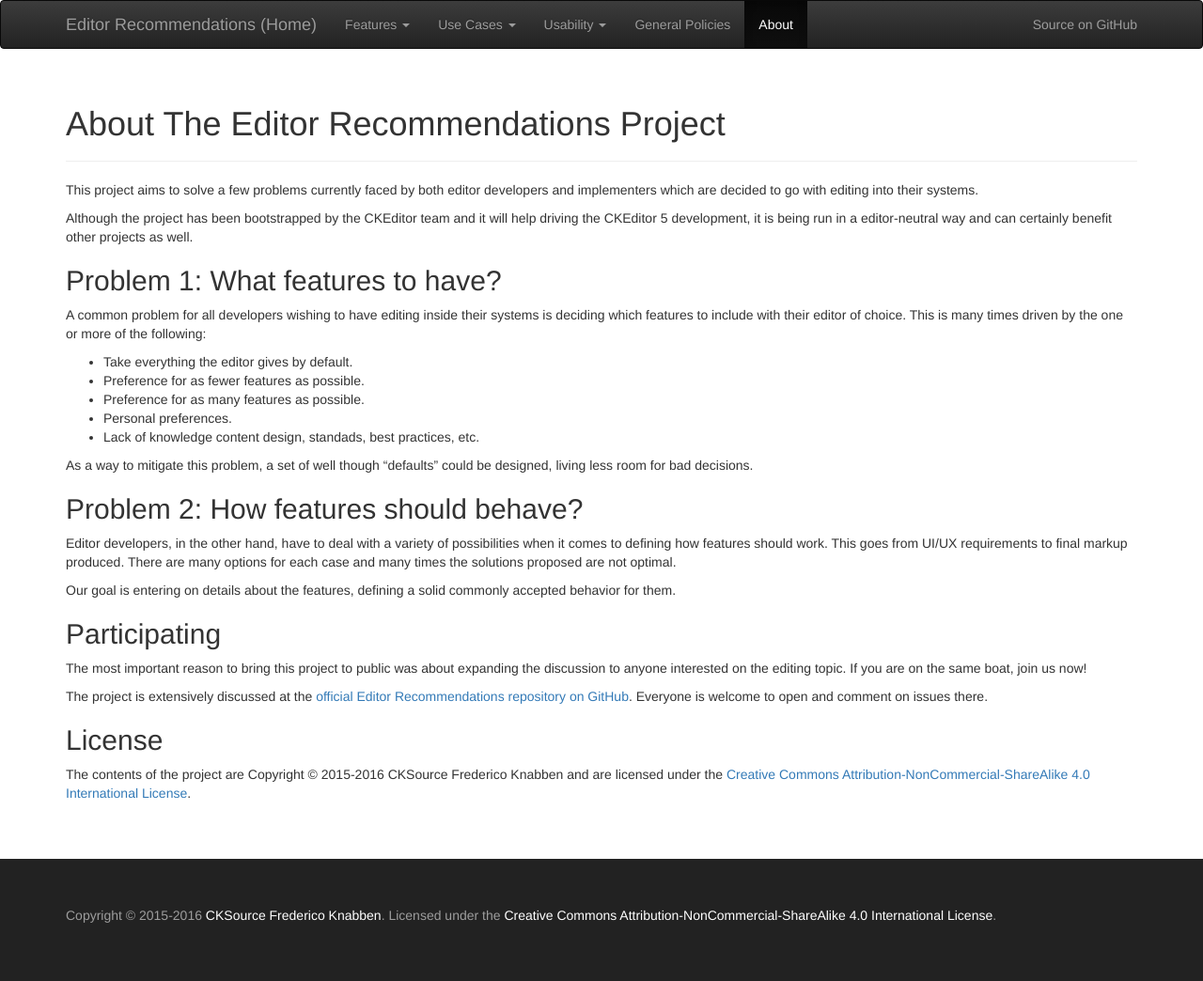
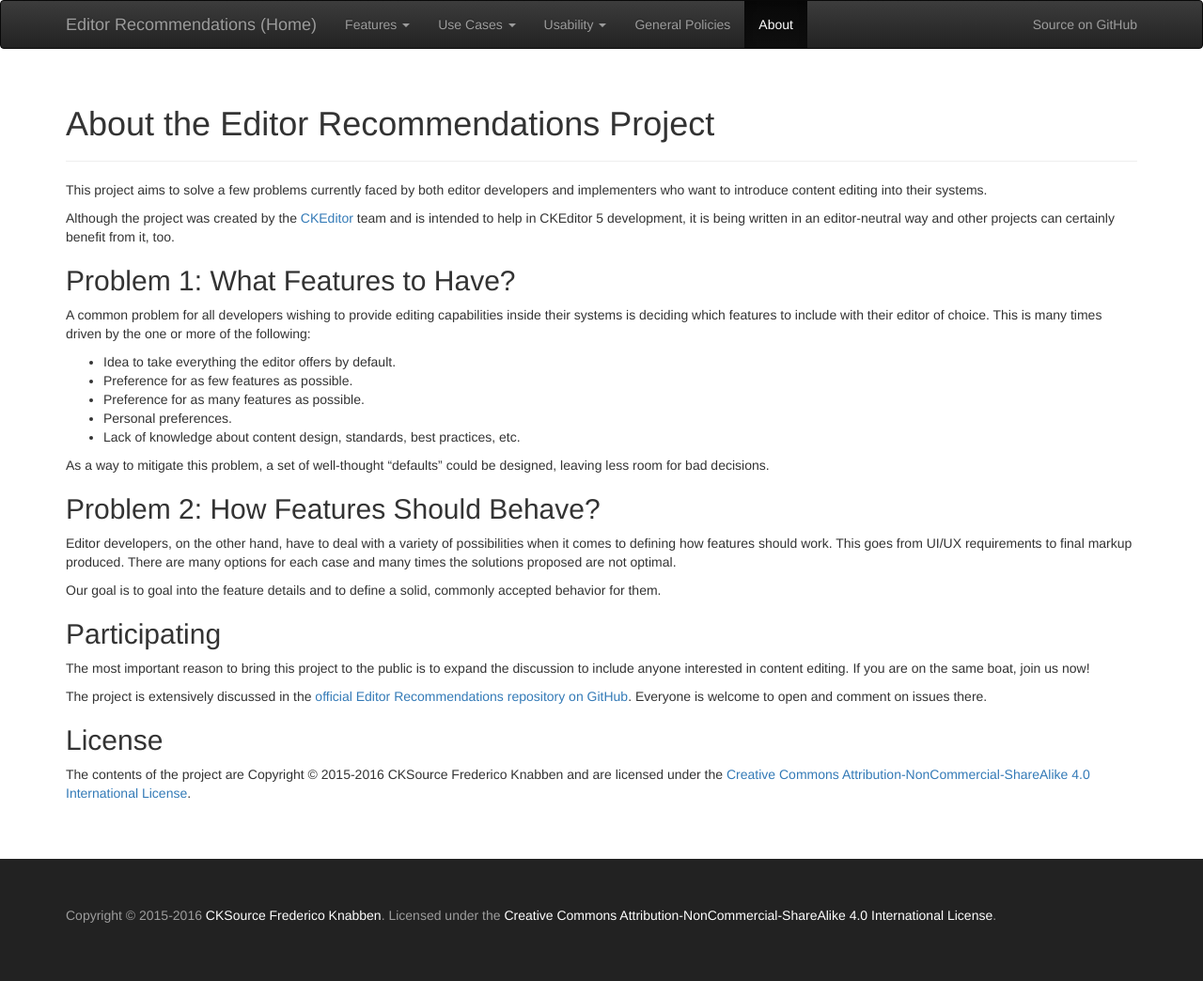
Before and after one commit to ckeditor/editor-recommendations, a Jekyll site: the page built from about/index.md, in a window 1280 px wide. Shown: the whole page at 94% size. Built offline with Jekyll 4.4.1, drawn with Linux system fonts in a browser that asks for light colours; nearby versions of some CDN libraries.

Commit message:
Text corrections, part 1.

```diff
--- a/about/index.md
+++ b/about/index.md
@@ -4,36 +4,37 @@ layout: default
 ---
 
 <div class="page-header">
-	<h1>About The Editor Recommendations Project</h1>
+	<h1>About the Editor Recommendations Project</h1>
 </div>
 
-This project aims to solve a few problems currently faced by both editor developers and implementers which are decided to go with editing into their systems.
+This project aims to solve a few problems currently faced by both editor developers and implementers who want
+to introduce content editing into their systems.
 
-Although the project has been bootstrapped by the CKEditor team and it will help driving the CKEditor 5 development, it is being run in a editor-neutral way and can certainly benefit other projects as well.
+Although the project was created by the [CKEditor](http://ckeditor.com/) team and is intended to help in CKEditor 5 development, it is being written in an editor-neutral way and other projects can certainly benefit from it, too.
 
-## Problem 1: What features to have?
+## Problem 1: What Features to Have?
 
-A common problem for all developers wishing to have editing inside their systems is deciding which features to include with their editor of choice. This is many times driven by the one or more of the following:
+A common problem for all developers wishing to provide editing capabilities inside their systems is deciding which features to include with their editor of choice. This is many times driven by the one or more of the following:
 
- * Take everything the editor gives by default.
- * Preference for as fewer features as possible.
+ * Idea to take everything the editor offers by default.
+ * Preference for as few features as possible.
  * Preference for as many features as possible.
  * Personal preferences.
- * Lack of knowledge content design, standads, best practices, etc.
+ * Lack of knowledge about content design, standards, best practices, etc.
 
-As a way to mitigate this problem, a set of well though "defaults" could be designed, living less room for bad decisions.
+As a way to mitigate this problem, a set of well-thought "defaults" could be designed, leaving less room for bad decisions.
 
-## Problem 2: How features should behave?
+## Problem 2: How Features Should Behave?
 
-Editor developers, in the other hand, have to deal with a variety of possibilities when it comes to defining how features should work. This goes from UI/UX requirements to final markup produced. There are many options for each case and many times the solutions proposed are not optimal.
+Editor developers, on the other hand, have to deal with a variety of possibilities when it comes to defining how features should work. This goes from UI/UX requirements to final markup produced. There are many options for each case and many times the solutions proposed are not optimal.
 
-Our goal is entering on details about the features, defining a solid commonly accepted behavior for them.
+Our goal is to goal into the feature details and to define a solid, commonly accepted behavior for them.
 
 ## Participating
 
-The most important reason to bring this project to public was about expanding the discussion to anyone interested on the editing topic. If you are on the same boat, join us now!
+The most important reason to bring this project to the public is to expand the discussion to include anyone interested in content editing. If you are on the same boat, join us now!
 
-The project is extensively discussed at the [official Editor Recommendations repository on GitHub](http://). Everyone is welcome to open and comment on issues there.
+The project is extensively discussed in the [official Editor Recommendations repository on GitHub](https://github.com/ckeditor/editor-recommendations). Everyone is welcome to open and comment on issues there.
 
 ## License
 
```
Also changed, not shown: general-policies/index.md (+8 -9 lines), README.md.
